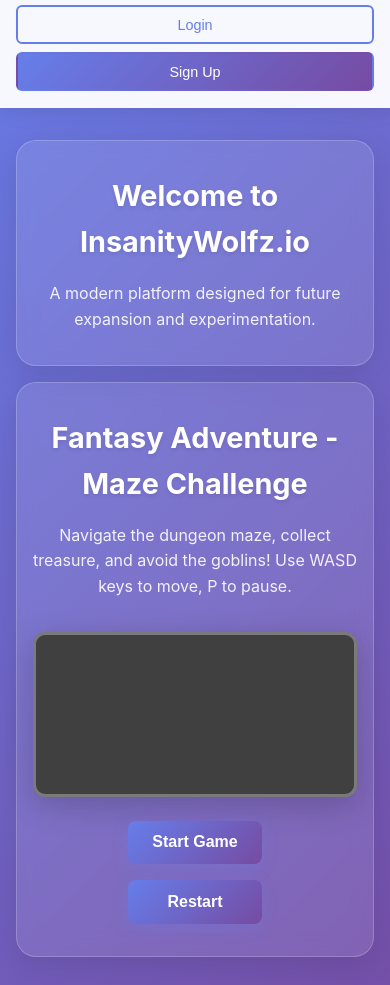
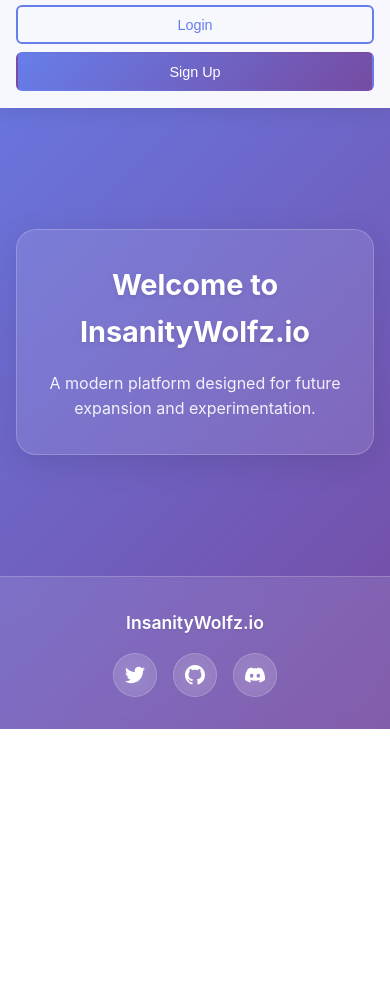
Before and after one commit to InsanityWolfz/InsanityWolfz.github.io, a plain HTML site: page index.html in a window 390 px wide. Shown: the part 115-1100 px from the top of the page. After the commit the page ends 844 px from the top, so only its background shows below. Drawn offline with Linux system fonts and the light colour scheme.

Commit message:
removed 2d game

```diff
--- a/index.html
+++ b/index.html
@@ -5,7 +5,6 @@
     <meta name="viewport" content="width=device-width, initial-scale=1.0">
     <title>InsanityWolfz.io</title>
     <link rel="stylesheet" href="styles.css">
-    <script src="game.js"></script>
 </head>
 <body>
     <header class="top-banner">
@@ -27,19 +26,6 @@
             <section class="welcome-section">
                 <h2>Welcome to InsanityWolfz.io</h2>
                 <p>A modern platform designed for future expansion and experimentation.</p>
-            </section>
-
-            <!-- Fantasy Adventure Game Section -->
-            <section class="game-section">
-                <h2>Fantasy Adventure - Maze Challenge</h2>
-                <p>Navigate the dungeon maze, collect treasure, and avoid the goblins! Use WASD keys to move, P to pause.</p>
-                <div class="game-container">
-                    <canvas id="gameCanvas"></canvas>
-                    <div class="game-controls">
-                        <button id="startBtn" class="game-btn">Start Game</button>
-                        <button id="restartBtn" class="game-btn">Restart</button>
-                    </div>
-                </div>
             </section>
         </div>
     </main>
@@ -69,33 +55,5 @@
         </div>
     </footer>
 
-    <script>
-        let game;
-
-        document.addEventListener('DOMContentLoaded', function() {
-            const startBtn = document.getElementById('startBtn');
-            const restartBtn = document.getElementById('restartBtn');
-
-            startBtn.addEventListener('click', function() {
-                if (!game || !game.running) {
-                    game = new FantasyGame('gameCanvas');
-                    game.start();
-                    startBtn.textContent = 'Stop Game';
-                } else {
-                    game.stop();
-                    startBtn.textContent = 'Start Game';
-                }
-            });
-
-            restartBtn.addEventListener('click', function() {
-                if (game) {
-                    game.stop();
-                }
-                game = new FantasyGame('gameCanvas');
-                game.start();
-                startBtn.textContent = 'Stop Game';
-            });
-        });
-    </script>
 </body>
 </html>
--- a/styles.css
+++ b/styles.css
@@ -256,118 +256,3 @@ body {
         font-size: 1rem;
     }
 }
-
-/* Game Section Styles */
-.game-section {
-    background: rgba(255, 255, 255, 0.1);
-    backdrop-filter: blur(10px);
-    border-radius: 20px;
-    padding: 3rem 2rem;
-    margin-top: 3rem;
-    border: 1px solid rgba(255, 255, 255, 0.2);
-    box-shadow: 0 8px 32px rgba(0, 0, 0, 0.1);
-    text-align: center;
-}
-
-.game-section h2 {
-    font-size: 2.5rem;
-    font-weight: 700;
-    color: white;
-    margin-bottom: 1rem;
-    text-shadow: 0 2px 4px rgba(0, 0, 0, 0.1);
-}
-
-.game-section p {
-    font-size: 1.1rem;
-    color: rgba(255, 255, 255, 0.9);
-    margin-bottom: 2rem;
-    max-width: 600px;
-    margin-left: auto;
-    margin-right: auto;
-}
-
-.game-container {
-    display: flex;
-    flex-direction: column;
-    align-items: center;
-    gap: 1.5rem;
-}
-
-#gameCanvas {
-    border: 3px solid rgba(255, 255, 255, 0.3);
-    border-radius: 12px;
-    box-shadow: 0 8px 32px rgba(0, 0, 0, 0.2);
-    background: #404040;
-    max-width: 100%;
-    height: auto;
-}
-
-.game-controls {
-    display: flex;
-    gap: 1rem;
-    flex-wrap: wrap;
-    justify-content: center;
-}
-
-.game-btn {
-    padding: 0.8rem 1.5rem;
-    background: linear-gradient(135deg, #667eea, #764ba2);
-    color: white;
-    border: none;
-    border-radius: 8px;
-    font-weight: 600;
-    font-size: 1rem;
-    cursor: pointer;
-    transition: all 0.3s ease;
-    box-shadow: 0 4px 15px rgba(102, 126, 234, 0.3);
-}
-
-.game-btn:hover {
-    transform: translateY(-2px);
-    box-shadow: 0 8px 25px rgba(102, 126, 234, 0.4);
-}
-
-.game-btn:active {
-    transform: translateY(0);
-}
-
-/* Responsive Game Styles */
-@media (max-width: 1024px) {
-    #gameCanvas {
-        width: 100%;
-        max-width: 800px;
-    }
-
-    .game-section {
-        padding: 2rem 1rem;
-        margin-top: 2rem;
-    }
-
-    .game-section h2 {
-        font-size: 2rem;
-    }
-}
-
-@media (max-width: 768px) {
-    .game-section {
-        margin-top: 1rem;
-    }
-
-    .game-section h2 {
-        font-size: 1.8rem;
-    }
-
-    .game-section p {
-        font-size: 1rem;
-    }
-
-    .game-controls {
-        flex-direction: column;
-        align-items: center;
-    }
-
-    .game-btn {
-        width: 100%;
-        max-width: 200px;
-    }
-}
```
